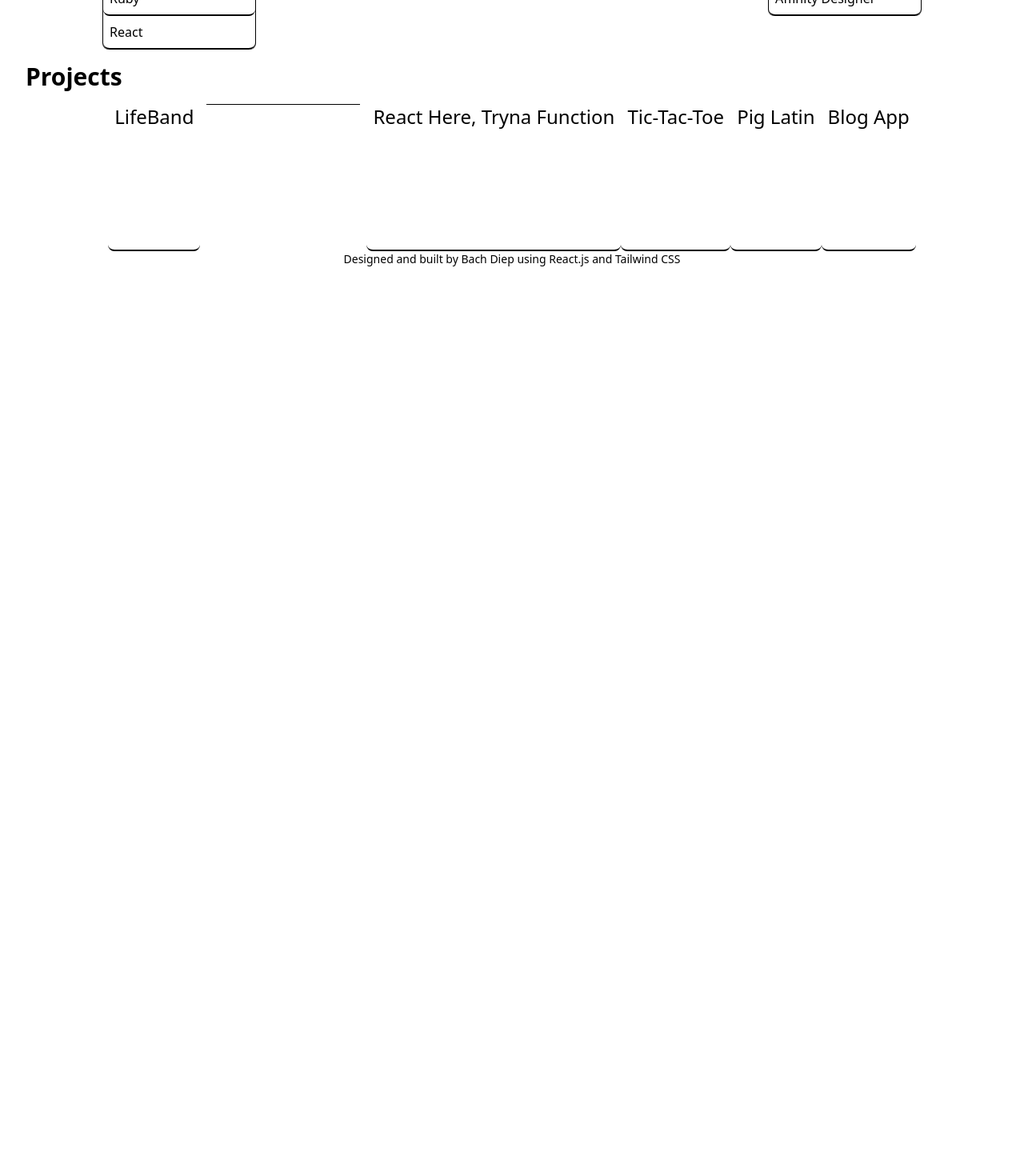
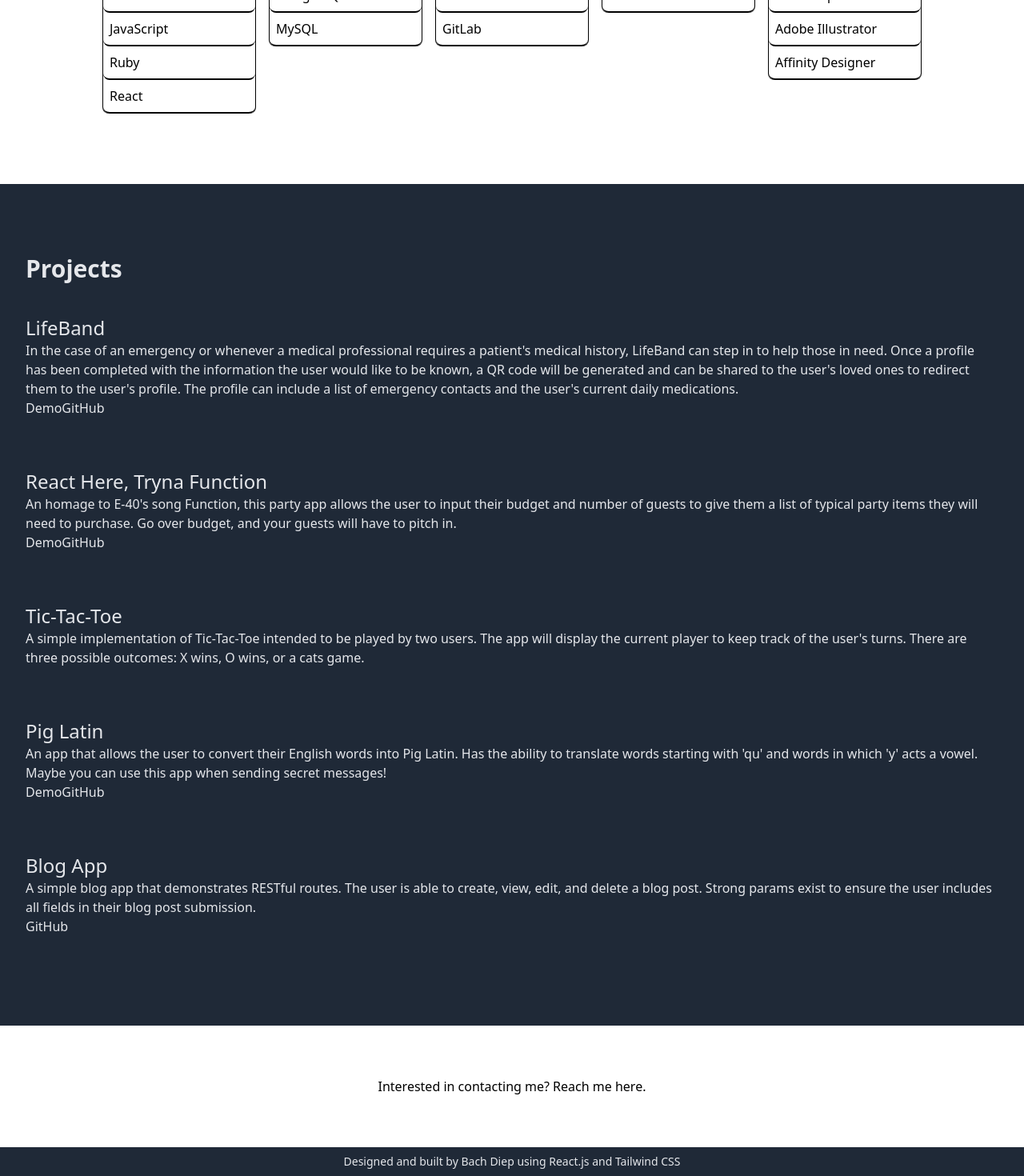
Before and after one commit to bndiep/bndiep.github.io, a React (Create React App) app: page / in a window 1280 px wide. Shown: the part 1387-2857 px from the top of the page at 80% size. Before the commit the page ends 1721 px from the top, so only its background shows below. Built offline with nearby package versions, Linux system fonts and the light colour scheme.

Commit message:
adds assets folder and adds more styling

```diff
--- a/src/App.js
+++ b/src/App.js
@@ -1,8 +1,8 @@
 
 function App() {
   return (
-    <div className="mx-8 mt-4">
-      <header>
+    <div className="mt-4">
+      <header className="mx-4">
         <ul className="flex flex-row justify-end">
           <li className="p-4"><a href="/">Home</a></li>
           <li className="p-4"><a href="#skills">Skills</a></li>
@@ -19,7 +19,7 @@ function App() {
         </h1>
       </div>
 
-      <div className="p-8 bg-gray-500 text-gray-100 lg:mx-16">
+      <div className="mx-8 p-8 bg-gray-500 text-gray-100 lg:mx-16">
         <p>
           I'm a full stack developer based in San Diego, CA.
           </p>
@@ -32,7 +32,7 @@ function App() {
           </p>
       </div>
 
-      <div className="p-4 flex justify-around">
+      <div className="px-8 p-4 flex justify-around">
         <a href="mailto:bachdiep.dev@gmail.com">Contact Me</a>
         <a href="www.linkedin.com/in/bachdiep" target="_blank">LinkedIn</a>
         <a href="https://twitter.com/itsabach" target="_blank">Twitter</a>
@@ -40,7 +40,7 @@ function App() {
         <a href="" target="_blank">Resume</a>
       </div>
 
-      <div className="">
+      <div className="mx-8 py-20">
         <h2 className="py-2 text-3xl font-bold border-b-2" id="skills">Skills</h2>
         <div className="flex flex-wrap justify-center items-start">
 
@@ -93,22 +93,64 @@ function App() {
         </div>
       </div>
 
-      <div className="">
+      <div className="px-8 py-20 bg-gray-800 text-gray-200">
         <h2 className="py-2 text-3xl font-bold" id="projects">Projects</h2>
-        <div className="flex flex-wrap justify-center items-start">
-          <h4 className="p-2 h-48 text-2xl border-b-2 border-black rounded-lg">LifeBand</h4>
-          <div className="m-2 w-48 border-t border-l border-r border-black rounded-lg">
+        <div className="flex flex-col justify-center items-center">
 
+          <div className="py-8">
+            <h4 className="text-2xl">LifeBand</h4>
+            <p>
+              In the case of an emergency or whenever a medical professional requires a patient's medical history, LifeBand can step in to help those in need. Once a profile has been completed with the information the user would like to be known, a QR code will be generated and can be shared to the user's loved ones to redirect them to the user's profile. The profile can include a list of emergency contacts and the user's current daily medications.
+            </p>
+            <div>
+              <a href="https://fathomless-woodland-26064.herokuapp.com/">Demo</a>
+              <a href="https://github.com/Life-Science-Rejects/LifeBand">GitHub</a>
+            </div>
           </div>
 
-          <h4 className="p-2 h-48 text-2xl border-b-2 border-black rounded-lg">React Here, Tryna Function</h4>
-          <h4 className="p-2 h-48 text-2xl border-b-2 border-black rounded-lg">Tic-Tac-Toe</h4>
-          <h4 className="p-2 h-48 text-2xl border-b-2 border-black rounded-lg">Pig Latin</h4>
-          <h4 className="p-2 h-48 text-2xl border-b-2 border-black rounded-lg">Blog App</h4>
+          <div className="py-8">
+            <h4 className="text-2xl">React Here, Tryna Function</h4>
+            <p>
+              An homage to E-40's song Function, this party app allows the user to input their budget and number of guests to give them a list of typical party items they will need to purchase. Go over budget, and your guests will have to pitch in.
+            </p>
+            <a href="https://react-here-tryna-function-app.netlify.app">Demo</a>
+            <a href="https://github.com/bndiep/party-app">GitHub</a>
+          </div>
+
+          <div className="py-8">
+            <h4 className="text-2xl">Tic-Tac-Toe</h4>
+            <p>
+              A simple implementation of Tic-Tac-Toe intended to be played by two users. The app will display the current player to keep track of the user's turns. There are three possible outcomes: X wins, O wins, or a cats game.
+              </p>
+            <a href="https://tictactoe-app.netlify.app"></a>
+            <a href="https://github.com/bndiep/tic-tac-toe-app"></a>
+          </div>
+
+          <div className="py-8">
+            <h4 className="text-2xl">Pig Latin</h4>
+            <p>
+              An app that allows the user to convert their English words into Pig Latin. Has the ability to translate words starting with 'qu' and words in which 'y' acts a vowel. Maybe you can use this app when sending secret messages!
+            </p>
+            <a href="https://react-pig-latin-app.netlify.app">Demo</a>
+            <a href="https://github.com/bndiep/pig-latin-app">GitHub</a>
+          </div>
+
+          <div className="py-8">
+            <h4 className="text-2xl">Blog App</h4>
+            <p>
+              A simple blog app that demonstrates RESTful routes. The user is able to create, view, edit, and delete a blog post. Strong params exist to ensure the user includes all fields in their blog post submission.
+            </p>
+            <a href="https://github.com/bndiep/blog-app">GitHub</a>
+          </div>
+
         </div>
       </div>
 
-      <footer className="px-2 text-sm flex justify-center">Designed and built by Bach Diep using React.js and Tailwind CSS</footer>
+      <div className="py-16 flex justify-center">
+        <p>Interested in contacting me? Reach me <a href="mailto:bachdiep.dev@gmail.com"> here</a>.</p>
+      </div>
+
+      <footer className="py-2 text-sm flex justify-center bg-gray-800 text-gray-200">Designed and built by Bach Diep using React.js and Tailwind CSS</footer>
     </div>
   )
 }
```
Also changed, not shown: 1 other file (tests, documents, lock files or other folders).
